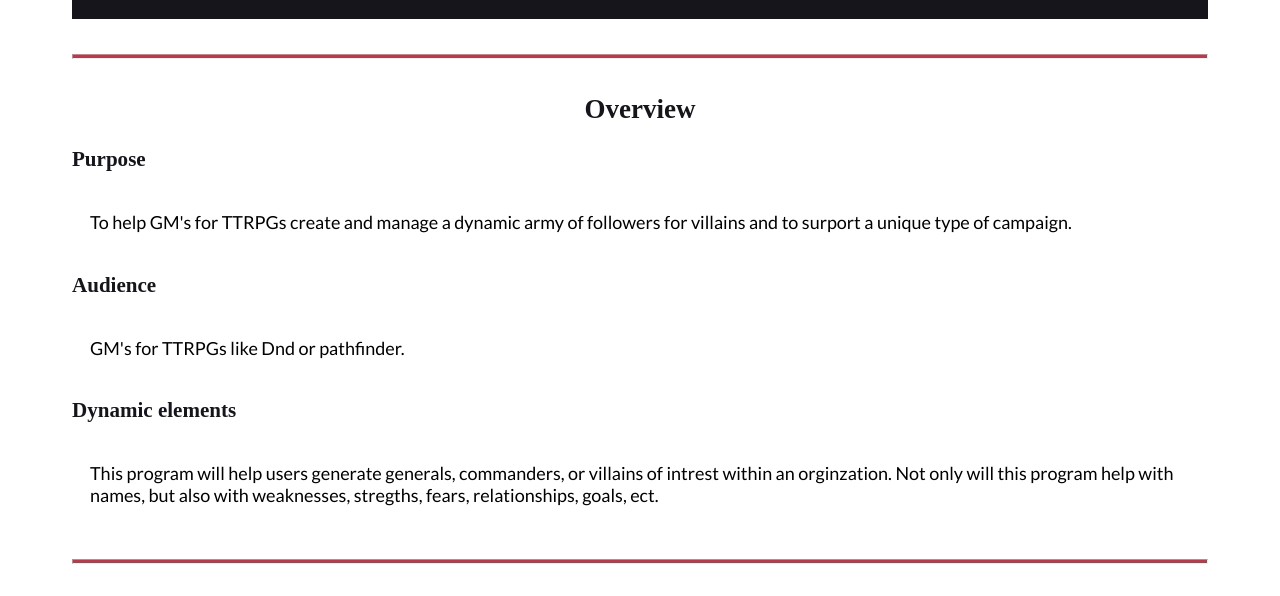
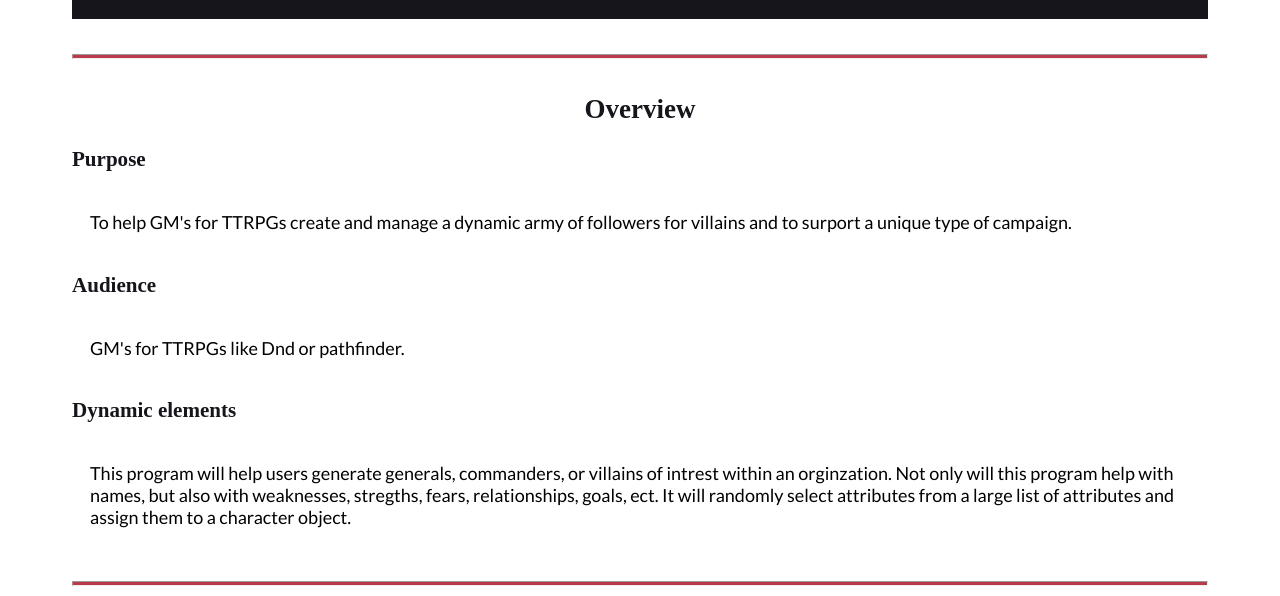
Before and after one commit to ShadowKnight-13/WDD131, a plain HTML site: page FinalProject/site-plan.html in a window 1280 px wide. Shown: the part 286-882 px from the top of the page. Drawn offline with Linux system fonts and the light colour scheme; a web font is replaced by a local one.

Commit message:
11/24/2026.PD.2

```diff
--- a/FinalProject/site-plan.html
+++ b/FinalProject/site-plan.html
@@ -24,7 +24,7 @@
 			<!-- change this -->
 
 			<h3>Dynamic elements</h3>
-			<p>This program will help users generate generals, commanders, or villains of intrest within an orginzation. Not only will this program help with names, but also with weaknesses, stregths, fears, relationships, goals, ect.</p>
+			<p>This program will help users generate generals, commanders, or villains of intrest within an orginzation. Not only will this program help with names, but also with weaknesses, stregths, fears, relationships, goals, ect. It will randomly select attributes from a large list of attributes and assign them to a character object.</p>
 			<!-- change this -->
 
 			<hr>
```
